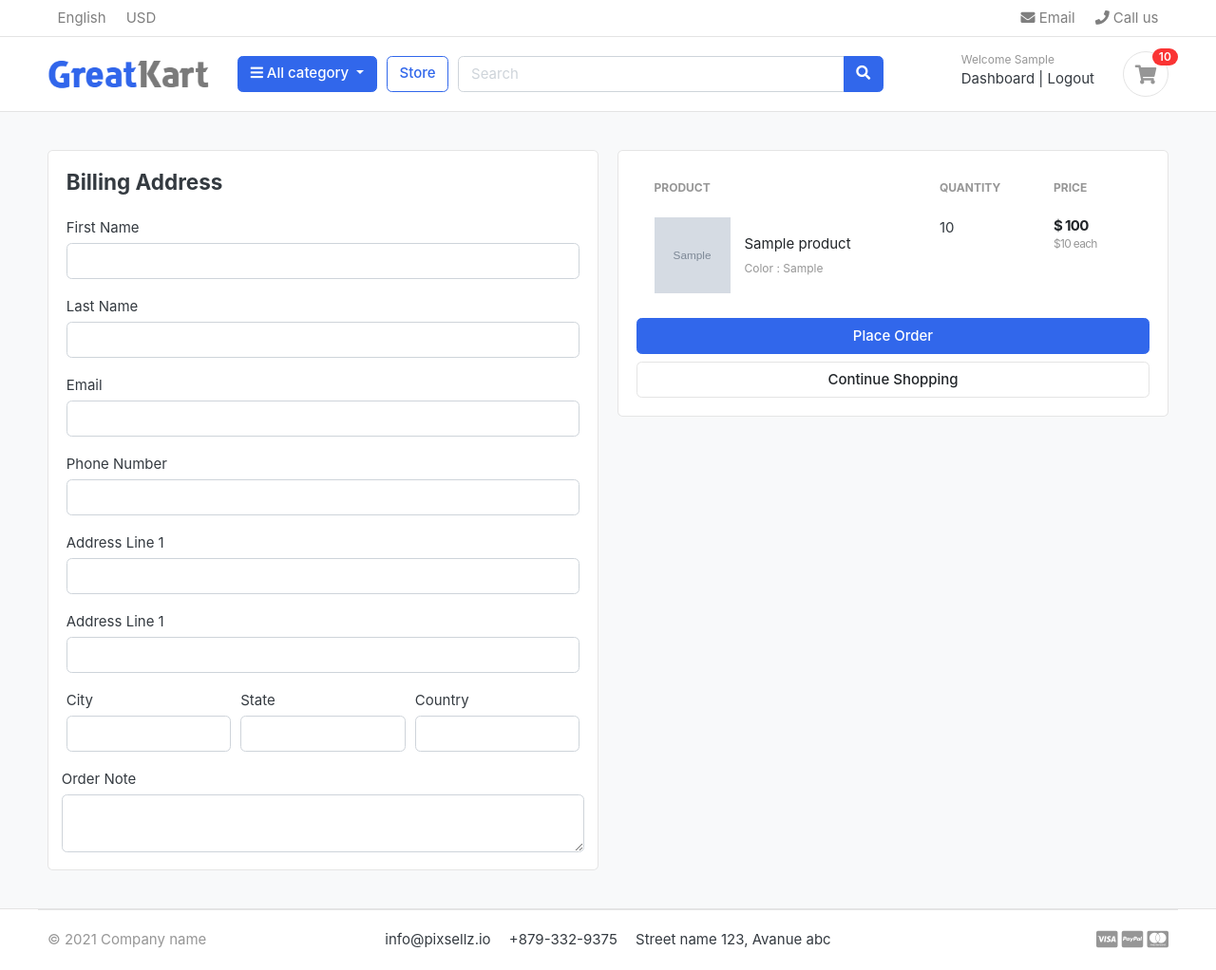
After one commit to kemalbastak/django-e-commerce, a Django app: page /cart/checkout/ in a window 1280 px wide. The commit adds this page. Shown: the whole page at 95% size. Run offline with Django 3.2, Linux system fonts and the light colour scheme; a user stored in the database is signed in; tables that the repository leaves empty hold one stand-in row (values such as "Sample post"); grey boxes marked "Sample" are stand-in pictures; some libraries are stand-ins or nearby versions; some web fonts are replaced.

Commit message:
checkout page added and some fixings

```diff
--- a/carts/context_processors.py
+++ b/carts/context_processors.py
@@ -8,7 +8,10 @@ def counter(request):
     else:
         try:
             cart = Cart.objects.filter(cart_id=_cart_id(request))
-            cart_items = CartItem.objects.all().filter(cart=cart[:1])
+            if request.user.is_authenticated:
+                cart_items = CartItem.objects.all().filter(user=request.user)
+            else:
+                cart_items = CartItem.objects.all().filter(cart=cart[:1])
             for cart_item in cart_items:
                 cart_count = cart_count + cart_item.quantity
         except Cart.DoesNotExist:
--- a/carts/models.py
+++ b/carts/models.py
@@ -1,5 +1,6 @@
 from django.db import models
 from django.urls import reverse
+from accounts.models import Account
 
 from store.models import Product, Variation
 
@@ -13,9 +14,10 @@ class Cart(models.Model):
 
 
 class CartItem(models.Model):
+    user = models.ForeignKey(Account, on_delete=models.CASCADE, null=True)
     product = models.ForeignKey(Product, on_delete=models.CASCADE)
     variations = models.ManyToManyField(Variation, blank=True)
-    cart = models.ForeignKey(Cart, on_delete=models.CASCADE)
+    cart = models.ForeignKey(Cart, on_delete=models.CASCADE, null=True)
     quantity = models.IntegerField()
     is_active = models.BooleanField(default=True)
 
--- a/carts/urls.py
+++ b/carts/urls.py
@@ -7,4 +7,6 @@ urlpatterns = [
     path('add_cart/<int:product_id>', views.add_cart, name='add_cart'),
     path('remove_cart/<int:product_id>/<int:cart_item_id>', views.remove_cart, name='remove_cart'),
     path('remove_cart_item/<int:product_id>/<int:cart_item_id>', views.remove_cart_item, name='remove_cart_item'),
+
+    path('checkout/', views.checkout, name='checkout'),
 ]
--- a/carts/views.py
+++ b/carts/views.py
@@ -3,6 +3,7 @@ from .models import Cart, CartItem
 
 from store.models import Product, Variation
 from django.core.exceptions import ObjectDoesNotExist
+from django.contrib.auth.decorators import login_required
 # Create your views here.
 
 def _cart_id(request):
@@ -12,73 +13,133 @@ def _cart_id(request):
     return cart
 
 def add_cart(request, product_id):
-    product = Product.objects.get(id=product_id)
-    product_variation = []
-    if request.method == "POST":
-        for item in request.POST:
-            key = item
-            value=request.POST[key]
+    current_user = request.user
+    product = Product.objects.get(id=product_id) # get the product
+    # if the user is authenticated
+    if current_user.is_authenticated:
+        product_variation = []
+        if request.method == "POST":
+            for item in request.POST:
+                key = item
+                value=request.POST[key]
 
-            try:
-                variation = Variation.objects.get(product = product, variation_category__iexact=key, variation_value__iexact=value)
-                product_variation.append(variation)
-            except:
-                pass
+                try:
+                    variation = Variation.objects.get(product = product, variation_category__iexact=key, variation_value__iexact=value)
+                    product_variation.append(variation)
+                except:
+                    pass
 
-    try:
-        cart = Cart.objects.get(cart_id=_cart_id(request)) # this will match the cart id and session id
-    except Cart.DoesNotExist:
-        cart = Cart.objects.create(
-            cart_id = _cart_id(request)
-        )
-    cart.save()
-    is_cart_item_exists = CartItem.objects.filter(product=product, cart=cart).exists()
-    if is_cart_item_exists:
-        cart_item = CartItem.objects.filter(product=product, cart=cart)
-        # existing variations -> database
-        # current variation ->product_variation list
-        # item id -> database
+        is_cart_item_exists = CartItem.objects.filter(product=product, user=current_user).exists()
+
+        if is_cart_item_exists:
+            cart_item = CartItem.objects.filter(product=product, user=current_user)
+            ex_var_list = []
+            id = []
+            for item in cart_item:
+                existing_variation = item.variations.all()
+                ex_var_list.append(list(existing_variation))
+                id.append(item.id)
+
+            if product_variation in ex_var_list:
+                # increase the cart item quantity
+                index = ex_var_list.index(product_variation)
+                item_id = id[index]
+                item = CartItem.objects.get(product=product, id=item_id)
+                item.quantity += 1
+                item.save()
+            else:
+                item = CartItem.objects.create(product=product, quantity=1, user=current_user)
+                # create a new cart item
+                if len(product_variation) > 0:
+                    item.variations.clear()
+                    item.variations.add(*product_variation)
+
+                item.save()
+        else:
+            cart_item = CartItem.objects.create(
+                product=product,
+                quantity=1,
+                user=current_user,
+            )
+            if len(product_variation) > 0:
+                cart_item.variations.clear()
+                cart_item.variations.add(*product_variation)
+            cart_item.save()
+
+        return redirect('cart')
+
+    # if user not authenticated
+    else:
+        product_variation = []
+        if request.method == "POST":
+            for item in request.POST:
+                key = item
+                value=request.POST[key]
+
+                try:
+                    variation = Variation.objects.get(product = product, variation_category__iexact=key, variation_value__iexact=value)
+                    product_variation.append(variation)
+                except:
+                    pass
+
+        try:
+            cart = Cart.objects.get(cart_id=_cart_id(request)) # this will match the cart id and session id
+        except Cart.DoesNotExist:
+            cart = Cart.objects.create(
+                cart_id = _cart_id(request)
+            )
+        cart.save()
+        is_cart_item_exists = CartItem.objects.filter(product=product, cart=cart).exists()
         ex_var_list = []
         id = []
+        if is_cart_item_exists:
+            cart_item = CartItem.objects.filter(product=product, cart=cart)
+            # existing variations -> database
+            # current variation ->product_variation list
+            # item id -> database
+            for item in cart_item:
+                existing_variation = item.variations.all()
+                ex_var_list.append(list(existing_variation))
+                id.append(item.id)
 
-        for item in cart_item:
-            existing_variation = item.variations.all()
-            ex_var_list.append(list(existing_variation))
-            id.append(item.id)
+            if product_variation in ex_var_list:
+                # increase the cart item quantity
+                index = ex_var_list.index(product_variation)
+                item_id = id[index]
+                item = CartItem.objects.get(product=product, id=item_id)
+                item.quantity += 1
+                item.save()
+            else:
+                item = CartItem.objects.create(product=product, quantity=1, cart=cart)
+                # create a new cart item
+                if len(product_variation) > 0:
+                    item.variations.clear()
+                    item.variations.add(*product_variation)
 
-        if product_variation in ex_var_list:
-            # increase the cart item quantity
-            index = ex_var_list.index(product_variation)
-            item_id = id[index]
-            item = CartItem.objects.get(product=product, id=item_id)
-            item.quantity += 1
-            item.save()
+                item.save()
         else:
-            item = CartItem.objects.create(product=product, quantity=1, cart=cart)
-            # create a new cart item
+            cart_item = CartItem.objects.create(
+                product=product,
+                quantity=1,
+                cart=cart,
+            )
             if len(product_variation) > 0:
-                item.variations.clear()
-                item.variations.add(*product_variation)
+                cart_item.variations.clear()
+                cart_item.variations.add(*product_variation)
+            cart_item.save()
 
-            item.save()
-    else:
-        cart_item = CartItem.objects.create(
-            product=product,
-            quantity=1,
-            cart=cart,
-        )
-        if len(product_variation) > 0:
-            cart_item.variations.clear()
-            cart_item.variations.add(*product_variation)
-        cart_item.save()
-
-    return redirect('cart')
+        return redirect('cart')
 
 def remove_cart(request, product_id, cart_item_id):
-    cart = Cart.objects.get(cart_id=_cart_id(request))
+
     product = get_object_or_404(Product, id=product_id)
     try:
-        cart_item = CartItem.objects.get(product=product, cart=cart, id=cart_item_id)
+        if request.user.is_authenticated:
+            cart_item = CartItem.objects.get(product=product, user=request.user, id=cart_item_id)
+        else:
+            cart = Cart.objects.get(cart_id=_cart_id(request))
+            cart_item = CartItem.objects.get(product=product, cart=cart, id=cart_item_id)
+
         if cart_item.quantity > 1:
             cart_item.quantity -= 1
             cart_item.save()
@@ -90,9 +151,13 @@ def remove_cart(request, product_id, cart_item_id):
     return redirect('cart')
 
 def remove_cart_item(request, product_id, cart_item_id):
-    cart = Cart.objects.get(cart_id=_cart_id(request))
+
     product = get_object_or_404(Product, id=product_id)
-    cart_item = CartItem.objects.get(product=product, cart=cart, id=cart_item_id)
+    if request.user.is_authenticated:
+        cart_item = CartItem.objects.get(product=product, user=request.user, id=cart_item_id)
+    else:
+        cart = Cart.objects.get(cart_id=_cart_id(request))
+        cart_item = CartItem.objects.get(product=product, cart=cart, id=cart_item_id)
     cart_item.delete()
     return redirect('cart')
 
@@ -101,8 +166,11 @@ def cart(request, total=0, quantity=0, cart_items=None):
     try:
         tax = 0
         grand_total = 0
-        cart= Cart.objects.get(cart_id=_cart_id(request))
-        cart_items = CartItem.objects.filter(cart=cart, is_active=True)
+        if request.user.is_authenticated:
+            cart_items = CartItem.objects.filter(user=request.user, is_active=True)
+        else:
+            cart= Cart.objects.get(cart_id=_cart_id(request))
+            cart_items = CartItem.objects.filter(cart=cart, is_active=True)
         for cart_item in cart_items:
             total += (cart_item.product.price * cart_item.quantity)
             quantity += cart_item.quantity
@@ -121,3 +189,33 @@ def cart(request, total=0, quantity=0, cart_items=None):
     }
 
     return render(request, 'store/cart.html', context)
+
+
+
+@login_required(login_url='login')
+def checkout(request, total=0, quantity=0, cart_items=None):
+    try:
+        tax = 0
+        grand_total = 0
+        if request.user.is_authenticated:
+            cart_items = CartItem.objects.filter(user=request.user, is_active=True)
+        else:
+            cart= Cart.objects.get(cart_id=_cart_id(request))
+            cart_items = CartItem.objects.filter(cart=cart, is_active=True)
+        for cart_item in cart_items:
+            total += (cart_item.product.price * cart_item.quantity)
+            quantity += cart_item.quantity
+
+        tax = (total*2)/100
+        grand_total = total+tax
+    except ObjectDoesNotExist:
+        pass
+
+    context = {
+        'total': total,
+        'quantity': quantity,
+        'cart_items': cart_items,
+        'tax': tax,
+        'grand_total': grand_total
+    }
+    return render(request, 'store/checkout.html', context)
--- a/templates/includes/footer.html
+++ b/templates/includes/footer.html
@@ -2,7 +2,7 @@
 	<div class="container">
 		<section class="footer-bottom border-top row">
 			<div class="col-md-2">
-				<p class="text-muted"> &copy 2019 Company name </p>
+				<p class="text-muted"> &copy {% now "Y" %} Company name </p>
 			</div>
 			<div class="col-md-8 text-md-center">
 				<span  class="px-2">info@pixsellz.io</span>
--- a/templates/store/cart.html
+++ b/templates/store/cart.html
@@ -105,7 +105,7 @@
 			<p class="text-center mb-3">
 				<img src="{% static './images/misc/payments.png' %}" height="26">
 			</p>
-			<a href="./place-order.html" class="btn btn-primary btn-block"> Checkout </a>
+			<a href="{% url 'checkout' %}" class="btn btn-primary btn-block"> Checkout </a>
 			<a href="{% url 'store' %}" class="btn btn-light btn-block">Continue Shopping</a>
 		</div> <!-- card-body.// -->
 		</div> <!-- card.// -->
--- /dev/null
+++ b/templates/store/checkout.html
@@ -0,0 +1,139 @@
+{% extends 'base.html' %}
+{% load static %}
+
+
+{% block content %}
+
+
+<section class="section-content padding-y bg">
+<div class="container">
+
+<!-- ============================ COMPONENT 1 ================================= -->
+
+<div class="row">
+	<aside class="col-lg-6">
+    <div class="card">
+        <div class="card-body">
+            <h4 class="card-title mb-4">Billing Address</h4>
+            <form action="" method="post">
+                {% csrf_token %}
+                <div class="form-row">
+                    <div class="col form-group">
+                        <label for="">First Name</label>
+                        <input type="text" name="first_name" class="form-control" required>
+                    </div>
+                </div>
+                <div class="form-row">
+                    <div class="col form-group">
+                        <label for="">Last Name</label>
+                        <input type="text" name="last_name" class="form-control" required>
+                    </div>
+                </div>
+                <div class="form-row">
+                    <div class="col form-group">
+                        <label for="">Email</label>
+                        <input type="email" name="email" class="form-control" required>
+                    </div>
+                </div>
+                <div class="form-row">
+                    <div class="col form-group">
+                        <label for="">Phone Number</label>
+                        <input type="text" name="phone" class="form-control" required>
+                    </div>
+                </div>
+                <div class="form-row">
+                    <div class="col form-group">
+                        <label for="">Address Line 1</label>
+                        <input type="text" name="address_line_1" class="form-control" required>
+                    </div>
+                </div>
+                <div class="form-row">
+                    <div class="col form-group">
+                        <label for="">Address Line 1</label>
+                        <input type="text" name="address_line_2" class="form-control" required>
+                    </div>
+                </div>
+                <div class="form-row">
+                    <div class="col form-group">
+                        <label for="">City</label>
+                        <input type="text" name="city" class="form-control" required>
+                    </div>
+                    <div class="col form-group">
+                        <label for="">State</label>
+                        <input type="text" name="state" class="form-control" required>
+                    </div>
+
+                    <div class="col form-group">
+                        <label for="">Country</label>
+                        <input type="text" name="country" class="form-control" required>
+                    </div>
+                </div>
+                <div class="form-row">
+                    <label for="">Order Note</label>
+                    <textarea name="order_note" rows="2" class="form-control"></textarea>
+                </div>
+
+        </div>
+    </div> <!-- card.// -->
+	</aside> <!-- col.// -->
+	<aside class="col-lg-6">
+		<div class="card">
+		<div class="card-body">
+            <table class="table table-borderless table-shopping-cart">
+                <thead class="text-muted">
+                    <tr class="small text-uppercase">
+                        <th scope="col">Product</th>
+                        <th scope="col" width="120">Quantity</th>
+                        <th scope="col" width="120">Price</th>
+                    </tr>
+                </thead>
+                <tbody>
+
+                {% for cart_item in cart_items %}
+                <tr>
+                    <td>
+                        <figure class="itemside align-items-center">
+                            <div class="aside"><img src="{{ cart_item.product.images.url }}" class="img-sm"></div>
+                            <figcaption class="info">
+                                <a href="{{ cart_item.product.get_url }}" class="title text-dark">{{ cart_item.product.product_name }}</a>
+                                <p class="text-muted small">
+                                    {% if cart_item.variations.all %}
+                                        {% for item in cart_item.variations.all %}
+                                            {{ item.variation_category | capfirst}} : {{item.variation_value | capfirst}}
+                                            <br>
+                                        {% endfor %}
+
+                                    {% endif %}
+                                </p>
+                            </figcaption>
+                        </figure>
+                    </td>
+                    <td>
+                        <label for="">{{ cart_item.quantity }}</label>
+                    </td>
+                    <td>
+                        <div class="price-wrap">
+                            <var class="price">$ {{ cart_item.sub_total }}</var>
+                            <small class="text-muted"> ${{cart_item.product.price}} each </small>
+                        </div>
+                    </td>
+                </tr>
+                {% endfor %}
+                </tbody>
+            </table>
+			<button type="submit" class="btn btn-primary btn-block"> Place Order </button>
+			<a href="{% url 'store' %}" class="btn btn-light btn-block">Continue Shopping</a>
+            </form>
+		</div> <!-- card-body.// -->
+		</div> <!-- card.// -->
+
+</aside> <!-- col.// -->
+
+
+</div> <!-- row.// -->
+<!-- ============================ COMPONENT 1 END .// ================================= -->
+
+</div> <!-- container .//  -->
+</section>
+
+{% endblock content %}
```
Also changed, not shown: accounts/views.py (+62 -3 lines), carts/migrations/0004_auto_20211013_1216.py (added).
